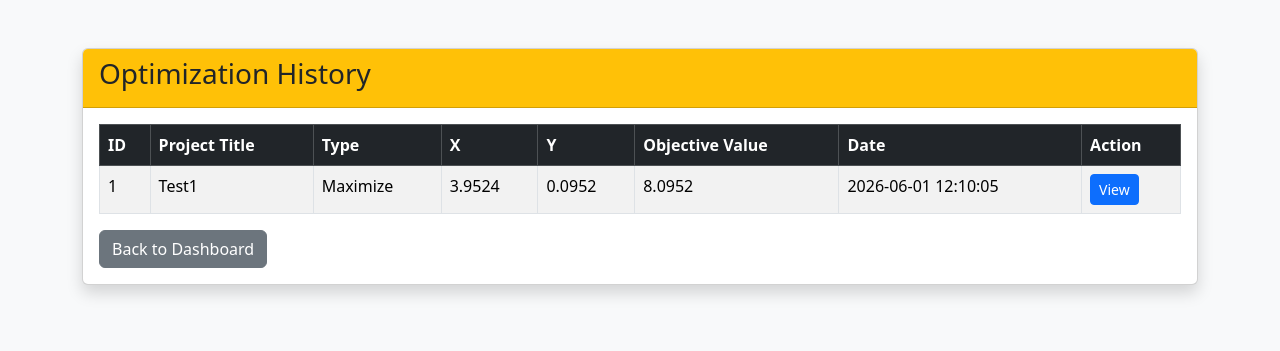
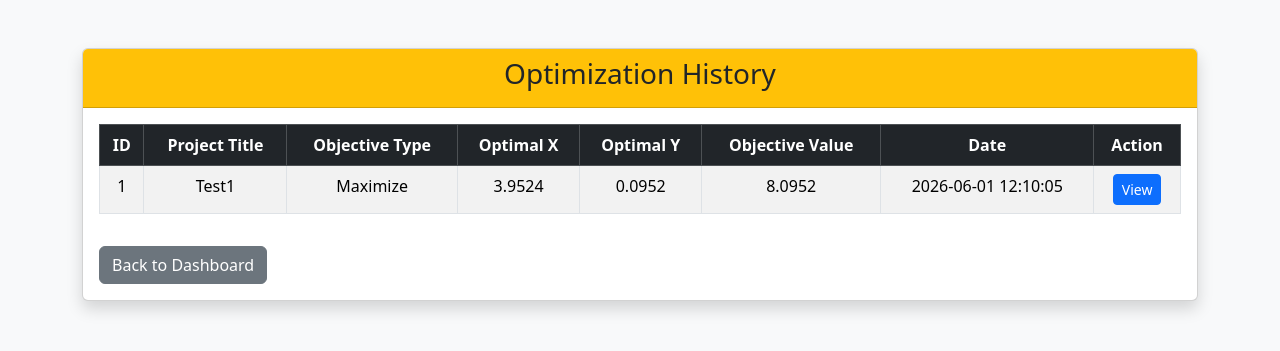
Before and after one commit to ChengEeHinn/ORSystem, a PHP site: page /history.php in a window 1280 px wide. Shown: the top 351 px of the page. Run offline with PHP 8.4, Linux system fonts and the light colour scheme; a user stored in the database is signed in; data comes from the database, SQL or seed files in the repository.

Commit message:
Update history.php

```diff
--- a/history.php
+++ b/history.php
@@ -21,6 +21,9 @@ $result = mysqli_query($conn, $sql);
 <head>
     <title>History - ORSystem</title>
 
+    <meta charset="UTF-8">
+    <meta name="viewport" content="width=device-width, initial-scale=1">
+
     <link href="https://cdn.jsdelivr.net/npm/bootstrap@5.3.3/dist/css/bootstrap.min.css" rel="stylesheet">
 </head>
 
@@ -30,13 +33,13 @@ $result = mysqli_query($conn, $sql);
 
     <div class="card shadow">
 
-        <div class="card-header bg-warning">
+        <div class="card-header bg-warning text-dark text-center">
             <h3>Optimization History</h3>
         </div>
 
         <div class="card-body">
 
-            <?php if(mysqli_num_rows($result) == 0) { ?>
+            <?php if (mysqli_num_rows($result) == 0) { ?>
 
                 <div class="alert alert-info">
                     No optimization records found.
@@ -44,16 +47,18 @@ $result = mysqli_query($conn, $sql);
 
             <?php } else { ?>
 
-                <table class="table table-bordered table-striped">
+                <div class="table-responsive">
+
+                    <table class="table table-bordered table-striped table-hover text-center">
 
                         <thead class="table-dark">
 
                             <tr>
                                 <th>ID</th>
                                 <th>Project Title</th>
-                            <th>Type</th>
-                            <th>X</th>
-                            <th>Y</th>
+                                <th>Objective Type</th>
+                                <th>Optimal X</th>
+                                <th>Optimal Y</th>
                                 <th>Objective Value</th>
                                 <th>Date</th>
                                 <th>Action</th>
@@ -63,45 +68,29 @@ $result = mysqli_query($conn, $sql);
 
                         <tbody>
 
-                    <?php while($row = mysqli_fetch_assoc($result)) { ?>
+                        <?php while ($row = mysqli_fetch_assoc($result)) { ?>
 
                             <tr>
 
-                            <td>
-                                <?php echo $row["id"]; ?>
-                            </td>
+                                <td><?php echo $row["id"]; ?></td>
+
+                                <td><?php echo htmlspecialchars($row["project_title"]); ?></td>
+
+                                <td><?php echo htmlspecialchars($row["objective_type"]); ?></td>
+
+                                <td><?php echo $row["optimal_x"]; ?></td>
+
+                                <td><?php echo $row["optimal_y"]; ?></td>
+
+                                <td><?php echo $row["objective_value"]; ?></td>
+
+                                <td><?php echo $row["created_at"]; ?></td>
 
                                 <td>
-                                <?php echo htmlspecialchars($row["project_title"]); ?>
-                            </td>
-
-                            <td>
-                                <?php echo $row["objective_type"]; ?>
-                            </td>
-
-                            <td>
-                                <?php echo $row["optimal_x"]; ?>
-                            </td>
-
-                            <td>
-                                <?php echo $row["optimal_y"]; ?>
-                            </td>
-
-                            <td>
-                                <?php echo $row["objective_value"]; ?>
-                            </td>
-
-                            <td>
-                                <?php echo $row["created_at"]; ?>
-                            </td>
-
-                            <td>
-
                                     <a href="result.php?id=<?php echo $row["id"]; ?>"
                                        class="btn btn-sm btn-primary">
                                        View
                                     </a>
-
                                 </td>
 
                             </tr>
@@ -112,9 +101,11 @@ $result = mysqli_query($conn, $sql);
 
                     </table>
 
+                </div>
+
             <?php } ?>
 
-            <a href="dashboard.php" class="btn btn-secondary">
+            <a href="dashboard.php" class="btn btn-secondary mt-3">
                 Back to Dashboard
             </a>
 
```
Lines whose indentation alone changed are shown as unchanged.
